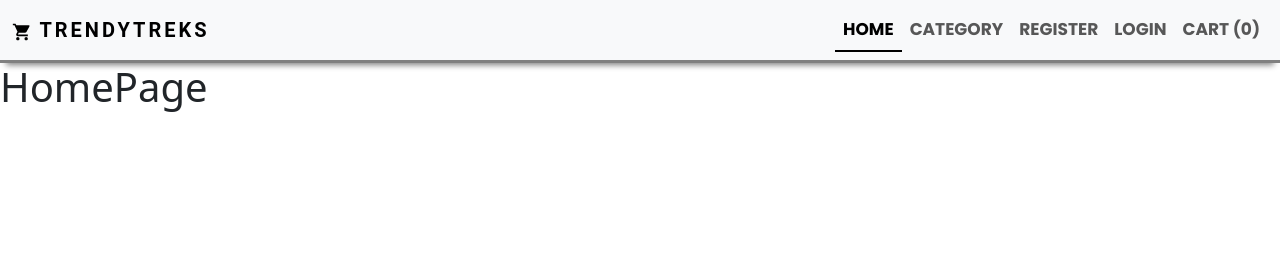
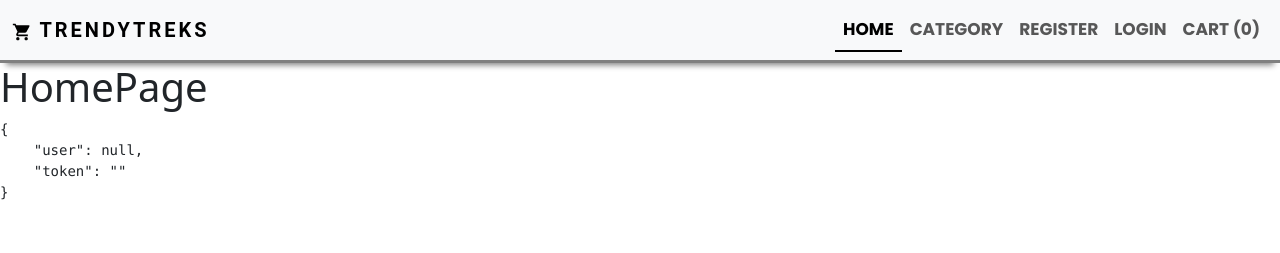
Before and after one commit to RoshanSawlani/ecommerce_app, a React (Create React App) app in the folder client/: page / in a window 1280 px wide. Shown: the top 253 px of the page. Built offline with nearby package versions, Linux system fonts and the light colour scheme; a web font is replaced by a local one.

Commit message:
create context api

```diff
--- a/client/src/components/Layout/Header.js
+++ b/client/src/components/Layout/Header.js
@@ -1,8 +1,20 @@
 import React from 'react'
 import { NavLink, Link } from 'react-router-dom'
 import { MdShoppingCart } from "react-icons/md";
+import { useAuth } from '../../context/auth';
+import toast from  'react-hot-toast'
 
 const Header = () => {
+  const [auth,setAuth] = useAuth()
+  const handleLogout = () =>{
+    setAuth({
+      ...auth,
+      user:null,token:''
+    })
+    localStorage.removeItem('auth')
+    toast.success("Logout Successfully")
+  }
+
   return (
     <div>
       <>
@@ -20,12 +32,18 @@ const Header = () => {
                 <li className="nav-item">
                   <NavLink to="/category" className="nav-link">Category</NavLink>
                 </li>
-                <li className="nav-item">
+                {
+                  !auth.user ? (<>
+                  <li className="nav-item">
                   <NavLink to="/register" className="nav-link" href="#">Register</NavLink>
                 </li>
                 <li className="nav-item">
                   <NavLink to="/login" className="nav-link" href="#">Login</NavLink>
-                </li>
+                </li></>) :(<>
+                  <li className="nav-item">
+                  <NavLink to="/login" onClick={handleLogout} className="nav-link" href="#">Logout</NavLink>
+                </li></>)
+                }
                 <li className="nav-item">
                   <NavLink to="/cart" className="nav-link" href="#">Cart (0)</NavLink>
                 </li>
--- /dev/null
+++ b/client/src/context/auth.js
@@ -0,0 +1,30 @@
+import { useState,useEffect,useContext,createContext } from "react";
+
+const AuthContext = createContext()
+const AuthProvider = ({children})=>{
+    const [auth,setAuth] = useState({
+        user:null,
+        token:""
+    })
+    useEffect(()=>{
+        const data = localStorage.getItem("auth")
+        if(data){
+            const parseData = JSON.parse(data)
+            setAuth({
+                ...auth,
+                user:parseData.user,
+                token:parseData.token
+            })
+        }
+    },[auth])
+    return(
+        <AuthContext.Provider value={[auth,setAuth]}>
+            {children}
+        </AuthContext.Provider>
+    )
+}
+
+// custom hook
+const useAuth = ()=>useContext(AuthContext)
+
+export { useAuth,AuthProvider}
--- a/client/src/index.js
+++ b/client/src/index.js
@@ -3,13 +3,16 @@ import ReactDOM from 'react-dom/client';
 import './index.css';
 import App from './App';
 import reportWebVitals from './reportWebVitals';
-import {BrowserRouter} from 'react-router-dom'
+import { BrowserRouter } from 'react-router-dom'
+import { AuthProvider } from './context/auth';
 
 const root = ReactDOM.createRoot(document.getElementById('root'));
 root.render(
-  <BrowserRouter>
-    <App />
-  </BrowserRouter>
+  <AuthProvider>
+    <BrowserRouter>
+      <App />
+    </BrowserRouter>
+  </AuthProvider>
 );
 
 // If you want to start measuring performance in your app, pass a function
--- a/client/src/pages/Auth/Login.js
+++ b/client/src/pages/Auth/Login.js
@@ -4,9 +4,12 @@ import toast from 'react-hot-toast';
 import axios from 'axios'
 import { useNavigate } from 'react-router-dom';
 import "../../styles/AuthStyles.css";
+import { useAuth } from '../../context/auth';
+
 const Login = () => {
     const [email, setEmail] = useState("")
     const [password, setPassword] = useState("")
+    const [auth,setAuth]  = useAuth()
     const navigate = useNavigate()
     const handleSubmit = async (e) => {
         e.preventDefault()
@@ -16,6 +19,12 @@ const Login = () => {
             })
             if (res && res.data.success) {
                 toast.success(res.data && res.data.message)
+                setAuth({
+                    ...auth,
+                    user: res.data.user,
+                    token:res.data.token
+                })
+                localStorage.setItem('auth',JSON.stringify(res.data))
                 navigate('/')
             } else {
                 toast.error(res.data.message)
--- a/client/src/pages/HomePage.js
+++ b/client/src/pages/HomePage.js
@@ -1,10 +1,12 @@
 import React from 'react'
 import Layout from '../components/Layout/Layout'
-
+import { useAuth } from '../context/auth'
 const HomePage = () => {
+  const [auth,setAuth] = useAuth()
   return (
     <Layout title={'TRENDYTREKS - Shop Now!'}>
         <h1>HomePage</h1>
+        <pre>{JSON.stringify(auth,null,4)}</pre>
     </Layout>
   )
 }
```
